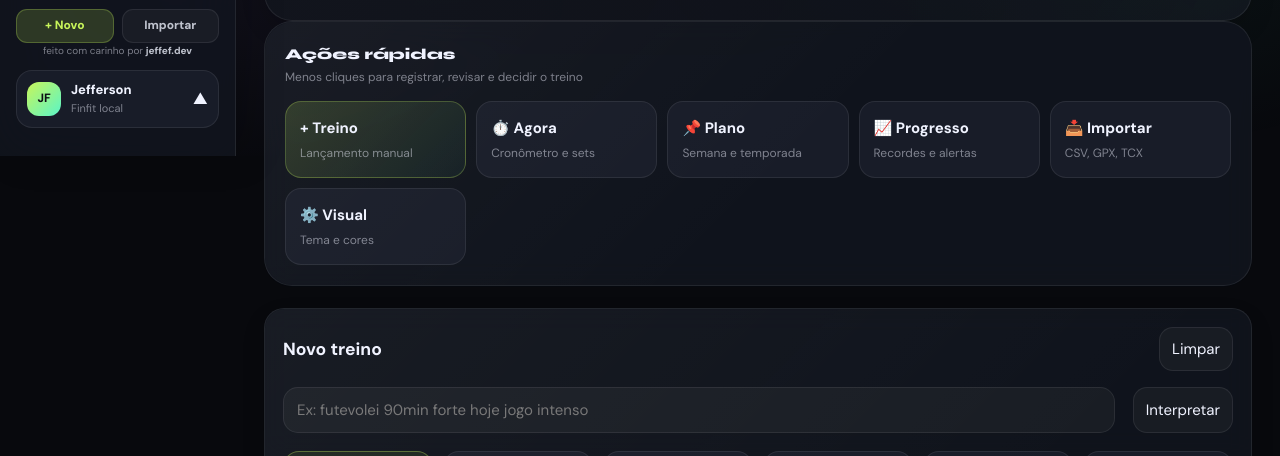
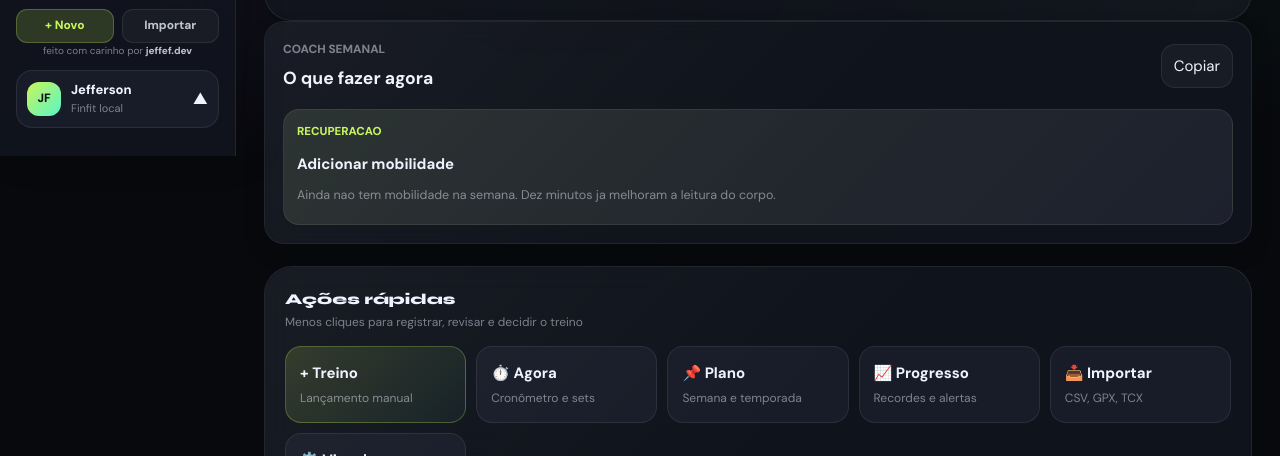
Before and after one commit to Jeffersonf/finfit, a website: page frontend/index.html in a window 1280 px wide. Shown: the part 644-1100 px from the top of the page. Drawn offline with Linux system fonts and the light colour scheme.

Commit message:
Add weekly coach actions

```diff
--- a/frontend/app.js
+++ b/frontend/app.js
@@ -822,6 +822,42 @@ function renderMetrics() {
   $("#loadMetric").textContent = load;
 }
 
+function buildWeeklyCoachActions() {
+  const week = scopedWorkouts(currentWeekWorkouts());
+  const allWeek = currentWeekWorkouts();
+  const body = latestBodyLog();
+  const actions = [];
+  const type = activeSportFilter;
+  const label = type === "todos" ? "semana" : presetLabel(type).toLowerCase();
+  const load = loadSum(week);
+  const previous = loadSum(scopedWorkouts(previousWeekWorkouts()));
+  const planned = week.filter((item) => item.status === "planejado");
+  const done = week.filter((item) => item.status === "feito");
+
+  if (planned.length) actions.push({ tag: "Executar", title: `Fechar ${planned[0].name}`, text: `${formatDate(planned[0].date)} esta planejado. Depois registre RPE, energia e dor para calibrar o coach.`, action: "today" });
+  if (!week.length) actions.push({ tag: "Comecar", title: `Registrar ${label}`, text: type === "todos" ? "Sem treino filtrado nesta semana. Comece com uma sessao curta para criar lastro." : `Sem ${label} nesta semana. Use o botao registrar para criar a primeira sessao.`, action: "new" });
+  if (body?.pain >= 5) actions.push({ tag: "Recuperar", title: "Baixar impacto", text: `Dor recente ${body.pain}/10. Troque treino forte por mobilidade, natacao leve ou tecnica.`, action: "body" });
+  if (body?.sleep && body.sleep < 6) actions.push({ tag: "Sono", title: "Evitar intensidade maxima", text: `Sono recente ${body.sleep}h. Melhor volume facil do que teste de performance.`, action: "body" });
+  if (previous > 0 && load > previous * 1.35) actions.push({ tag: "Carga", title: "Semana subiu rapido", text: `Carga de ${label} esta ${Math.round(((load - previous) / previous) * 100)}% acima da anterior. Considere deload curto.`, action: "progress" });
+  if (type === "corrida") actions.push(...runningInsights().slice(0, 1).map(([title, text]) => ({ tag: "Corrida", title, text, action: "progress" })));
+  if (type === "academia" && parseExerciseDetails().length < 3) actions.push({ tag: "Academia", title: "Detalhar exercicios", text: "Use linhas tipo supino 4x8 70kg para destravar progressao e recordes.", action: "new" });
+  if (type === "natacao" && week.some((item) => !item.volume && !item.distance)) actions.push({ tag: "Natacao", title: "Registrar metragem", text: "Coloque volume/metragem para o progresso da natacao ficar real.", action: "new" });
+  if (type === "todos" && !new Set(allWeek.map((item) => item.type)).has("mobilidade")) actions.push({ tag: "Recuperacao", title: "Adicionar mobilidade", text: "Ainda nao tem mobilidade na semana. Dez minutos ja melhoram a leitura do corpo.", action: "new-mobility" });
+  if (!actions.length) actions.push({ tag: "Manter", title: "Semana equilibrada", text: `${done.length} sessao(oes) feitas e carga sob controle. Continue registrando detalhes pequenos.`, action: "progress" });
+
+  return actions.slice(0, 5);
+}
+
+function renderWeeklyCoach() {
+  $("#coachActionList").innerHTML = buildWeeklyCoachActions().map((item) => `
+    <button type="button" class="coach-action-card" data-coach-action="${item.action}">
+      <span>${item.tag}</span>
+      <strong>${item.title}</strong>
+      <small>${item.text}</small>
+    </button>
+  `).join("");
+}
+
 function renderWorkoutList() {
   const ordered = scopedWorkouts([...state.workouts]).sort((a, b) => b.date.localeCompare(a.date)).slice(0, 8);
   $("#workoutList").innerHTML = ordered.length ? ordered.map((item, index) => workoutListItem(item, index)).join("") : '<p class="empty-state">Nenhum treino registrado ainda.</p>';
@@ -1472,6 +1508,7 @@ function render() {
   renderPresets();
   renderQuickStart();
   renderMetrics();
+  renderWeeklyCoach();
   renderWorkoutList();
   renderWeek();
   renderPlan();
@@ -1930,6 +1967,27 @@ $("#activityHub").addEventListener("click", (event) => {
   if (button.dataset.activityAction === "progress") setPage("progress");
 });
 
+$("#coachActionList").addEventListener("click", (event) => {
+  const button = event.target.closest("[data-coach-action]");
+  if (!button) return;
+  const action = button.dataset.coachAction;
+  if (action === "new") $("#addWorkoutButton").click();
+  if (action === "new-mobility") {
+    setPreset("mobilidade");
+    $("#addWorkoutButton").click();
+  }
+  if (action === "today") setPage("today");
+  if (action === "progress") setPage("progress");
+  if (action === "body") setPage("body");
+});
+
+$("#copyCoachButton").addEventListener("click", () => {
+  const text = buildWeeklyCoachActions().map((item) => `- ${item.tag}: ${item.title} — ${item.text}`).join("\n");
+  navigator.clipboard?.writeText(text);
+  $("#copyCoachButton").textContent = "Copiado";
+  setTimeout(() => { $("#copyCoachButton").textContent = "Copiar"; }, 1200);
+});
+
 $("#themeToggleButton").addEventListener("click", () => {
   const current = loadAppearance();
   const next = current.theme === "dark" ? "black" : current.theme === "black" ? "light" : "dark";
--- a/frontend/index.html
+++ b/frontend/index.html
@@ -93,6 +93,17 @@
             <strong id="readinessScore">75</strong>
             <small id="readinessLabel">base local</small>
           </div>
+        </section>
+
+        <section class="weekly-coach panel" id="weeklyCoach">
+          <div class="panel-header">
+            <div>
+              <p class="eyebrow">coach semanal</p>
+              <h3>O que fazer agora</h3>
+            </div>
+            <button type="button" id="copyCoachButton">Copiar</button>
+          </div>
+          <div class="coach-action-list" id="coachActionList"></div>
         </section>
 
         <section class="quick-actions-widget dash-section box">
--- a/frontend/styles.css
+++ b/frontend/styles.css
@@ -694,6 +694,49 @@ article small,
 .activity-specific strong {
   color: var(--accent);
   font-size: 1.05rem;
+}
+
+.weekly-coach {
+  margin-bottom: 22px;
+}
+
+.coach-action-list {
+  display: grid;
+  grid-template-columns: repeat(auto-fit, minmax(190px, 1fr));
+  gap: 10px;
+}
+
+.coach-action-card {
+  display: grid;
+  gap: 5px;
+  min-height: 116px;
+  padding: 13px;
+  border-radius: 16px;
+  background:
+    linear-gradient(135deg, color-mix(in srgb, var(--accent) 8%, transparent), rgba(255, 255, 255, 0.025)),
+    var(--surface-2);
+  text-align: left;
+}
+
+.coach-action-card:hover {
+  border-color: color-mix(in srgb, var(--accent) 30%, transparent);
+  transform: translateY(-1px);
+}
+
+.coach-action-card span {
+  color: var(--accent);
+  font-size: 0.72rem;
+  font-weight: 900;
+  text-transform: uppercase;
+}
+
+.coach-action-card strong {
+  color: var(--text);
+}
+
+.coach-action-card small {
+  color: var(--muted);
+  line-height: 1.35;
 }
 
 .ph {
```
Also changed, not shown: ROADMAP-COMPLETO.md (+2 -0 lines).
